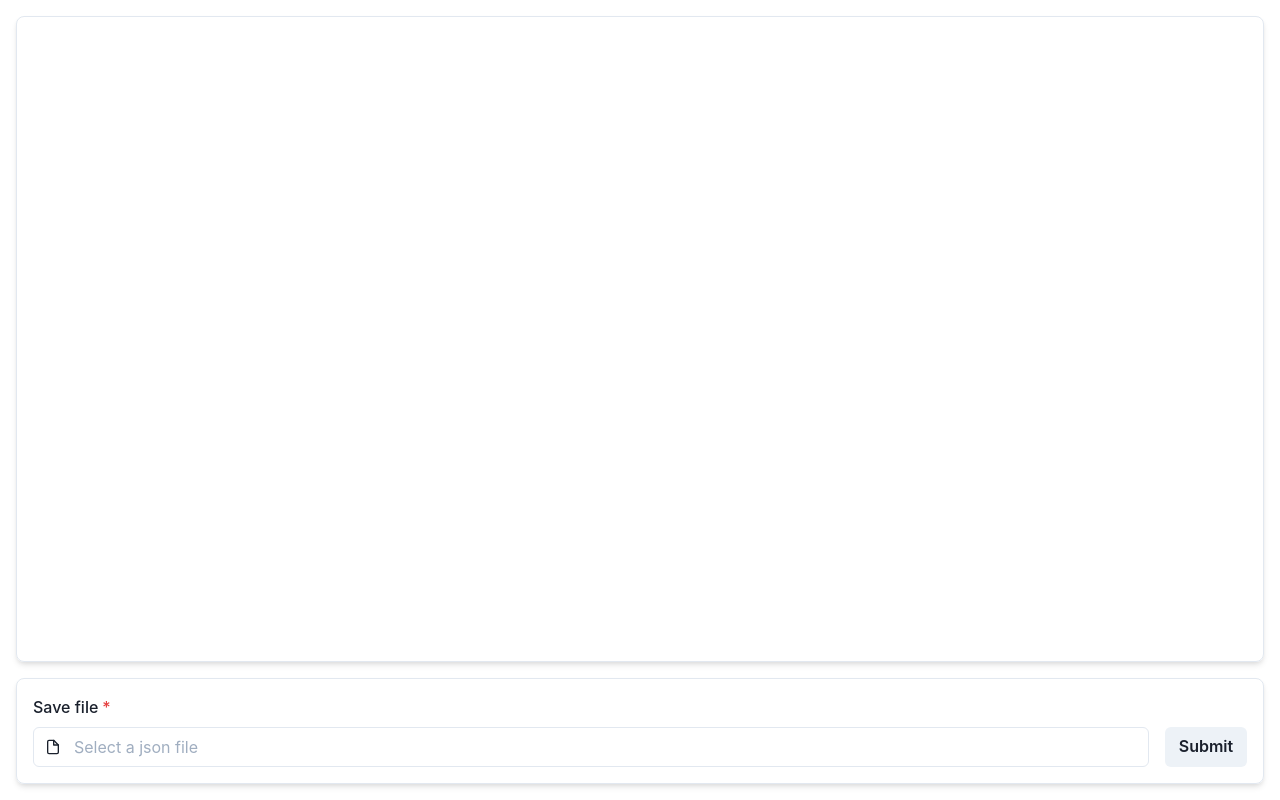
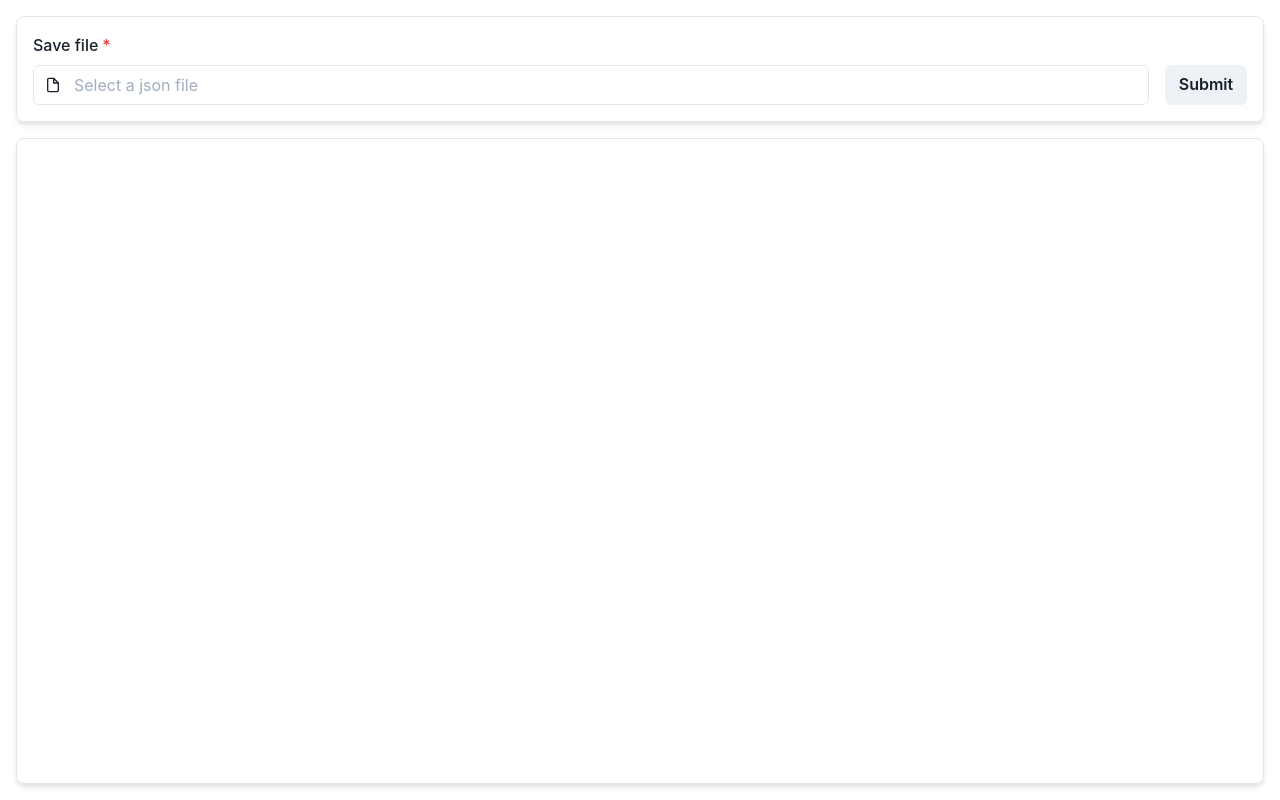
Before and after one commit to quantumsheep/esgi-2022-dod-tp, a React (Create React App) app: page / in a window 1280 px wide. Built offline with nearby package versions, Linux system fonts and the light colour scheme.

Commit message:
Clean display

```diff
--- a/src-tauri/tauri.conf.json
+++ b/src-tauri/tauri.conf.json
@@ -29,7 +29,7 @@
         "icons/icon.icns",
         "icons/icon.ico"
       ],
-      "identifier": "com.tauri.dev",
+      "identifier": "com.qtmsheep.esgi-dod-tp",
       "longDescription": "",
       "macOS": {
         "entitlements": null,
--- a/src/App.tsx
+++ b/src/App.tsx
@@ -1,10 +1,10 @@
-import { Box, Button, Flex, FormControl, FormErrorMessage, FormLabel, HStack } from "@chakra-ui/react";
+import { Box, Button, FormControl, FormErrorMessage, FormLabel, HStack, VStack } from "@chakra-ui/react";
+import { readTextFile } from "@tauri-apps/api/fs";
 import { Field, FieldProps, Form, Formik } from "formik";
 import React, { useRef, useState } from "react";
 import { FilePicker } from "./components/FilePicker";
 import ShapeDisplay from "./components/ShapeDisplay";
 import { Shape } from "./interfaces/shape";
-import { readTextFile } from "@tauri-apps/api/fs";
 
 interface FormValues {
   filepath: string | null;
@@ -15,20 +15,8 @@ export default function App() {
   const [shapes, setShapes] = useState<Shape[]>([]);
 
   return (
-    <Flex as="main" p={4} direction="column" minHeight="100vh">
-      <Box
-        ref={shapeDisplayParentRef}
-        position="relative"
-        borderWidth="1px"
-        borderRadius="lg"
-        mb={4}
-        flex={1}
-        shadow="md"
-      >
-        <ShapeDisplay parentRef={shapeDisplayParentRef} shapes={shapes} />
-      </Box>
-
-      <Box borderWidth="1px" borderRadius="lg" p={4} shadow="md">
+    <VStack as="main" p={4} spacing={4} minHeight="100vh">
+      <Box borderWidth="1px" borderRadius="lg" p={4} w="full" shadow="md">
         <Formik<FormValues>
           initialValues={{
             filepath: null,
@@ -81,6 +69,19 @@ export default function App() {
           )}
         </Formik>
       </Box>
-    </Flex>
+
+      <Box
+        ref={shapeDisplayParentRef}
+        position="relative"
+        borderWidth="1px"
+        borderRadius="lg"
+        mb={4}
+        flex={1}
+        w="full"
+        shadow="md"
+      >
+        <ShapeDisplay parentRef={shapeDisplayParentRef} shapes={shapes} />
+      </Box>
+    </VStack>
   );
 }
```
